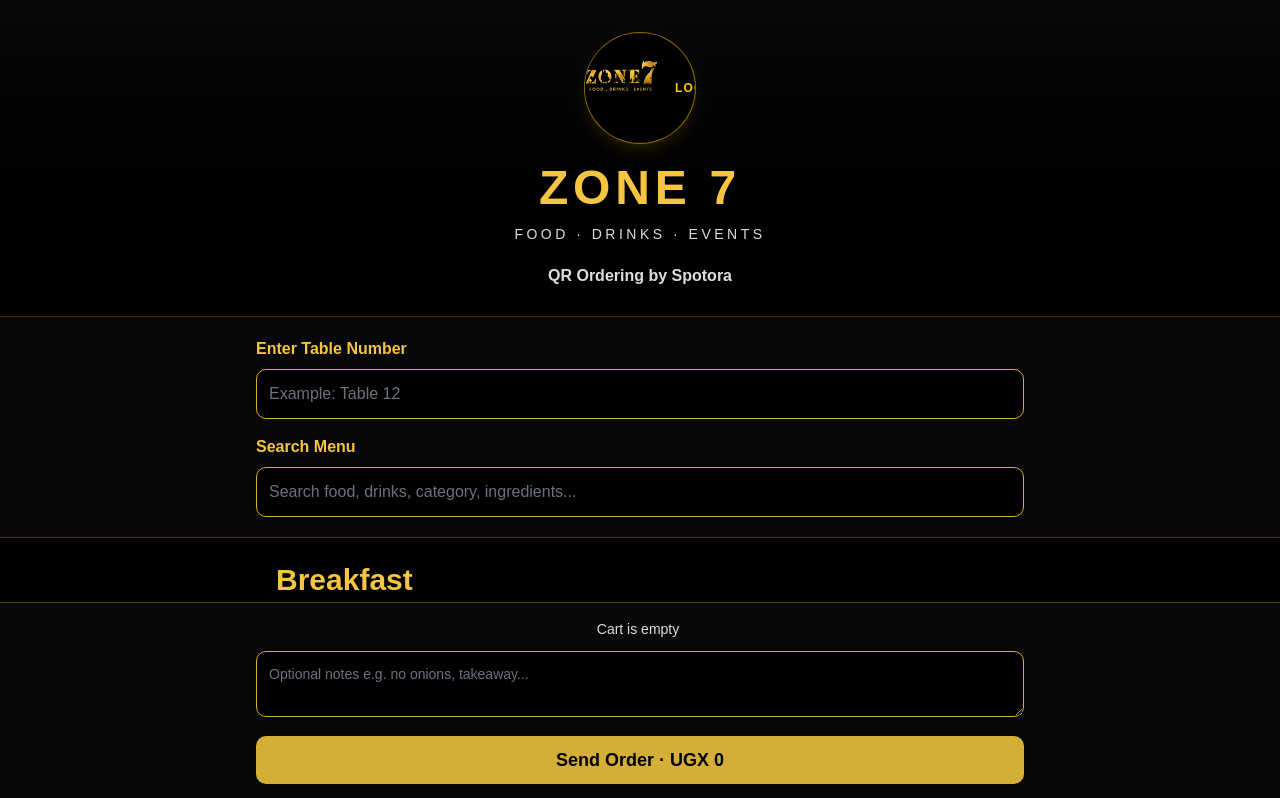
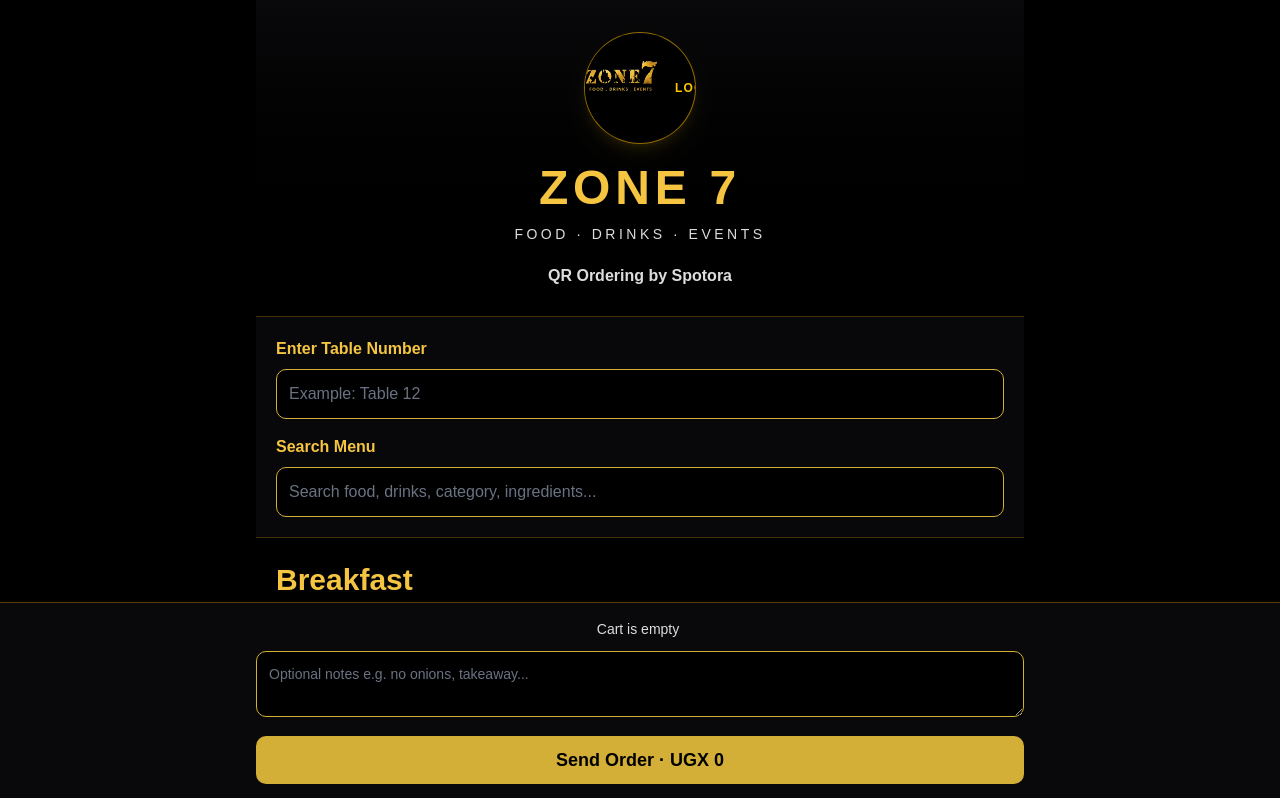
Before and after one commit to SPOTORA-UG/zone7-ordering-system, a Next.js app: page / in a window 1280 px wide. Shown: the top 798 px of the page. Built offline with nearby package versions, Linux system fonts and the light colour scheme.

Commit message:
Update page.js

```diff
--- a/app/page.js
+++ b/app/page.js
@@ -138,6 +138,7 @@
 
   return (
     <main className="min-h-screen bg-black text-white pb-56">
+      <div className="mx-auto w-full max-w-md md:max-w-3xl">
         <section className="px-5 pt-8 pb-7 text-center border-b border-yellow-600/30 bg-gradient-to-b from-zinc-950 to-black">
           <div className="mx-auto mb-5 h-28 w-28 rounded-full border border-yellow-500/60 bg-black flex items-center justify-center overflow-hidden shadow-lg shadow-yellow-500/10">
             <img
@@ -245,9 +246,10 @@
             ))
           )}
         </section>
+      </div>
 
       <section className="fixed bottom-0 left-0 right-0 bg-zinc-950 border-t border-yellow-600/40 p-4">
-        <div className="max-w-3xl mx-auto">
+        <div className="max-w-md md:max-w-3xl mx-auto">
           <div className="max-h-36 overflow-y-auto mb-3 pr-1">
             {cart.length === 0 ? (
               <p className="text-gray-400 text-sm text-center">
```
Lines whose indentation alone changed are shown as unchanged.
